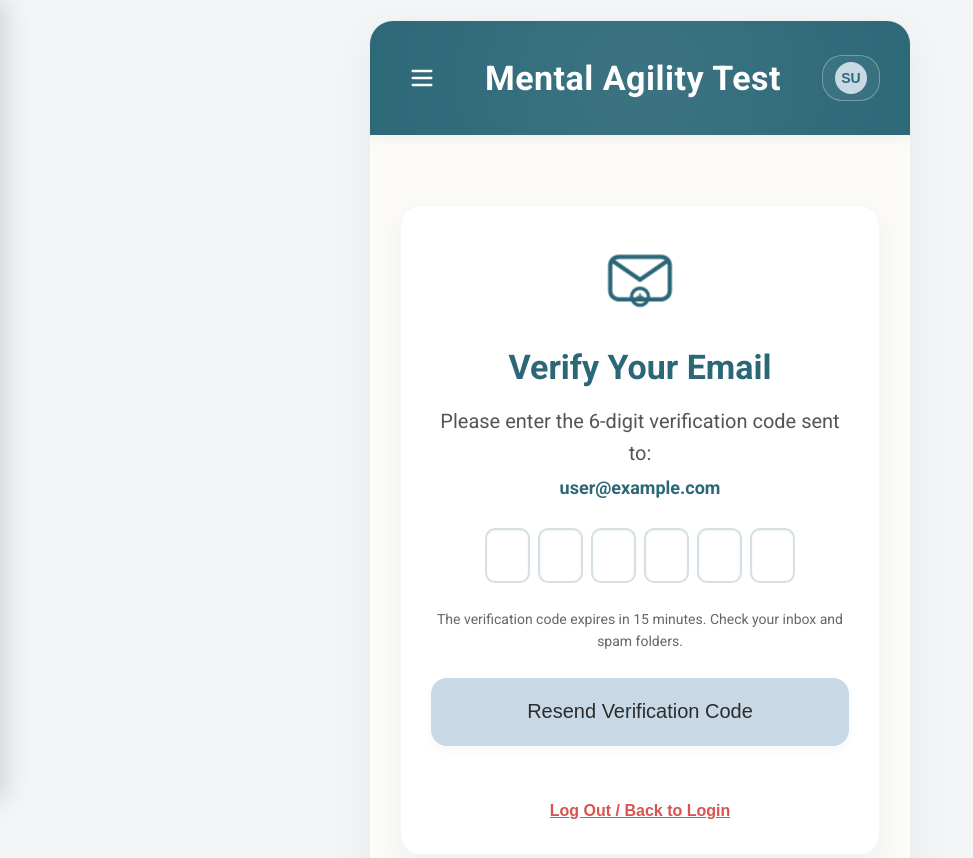
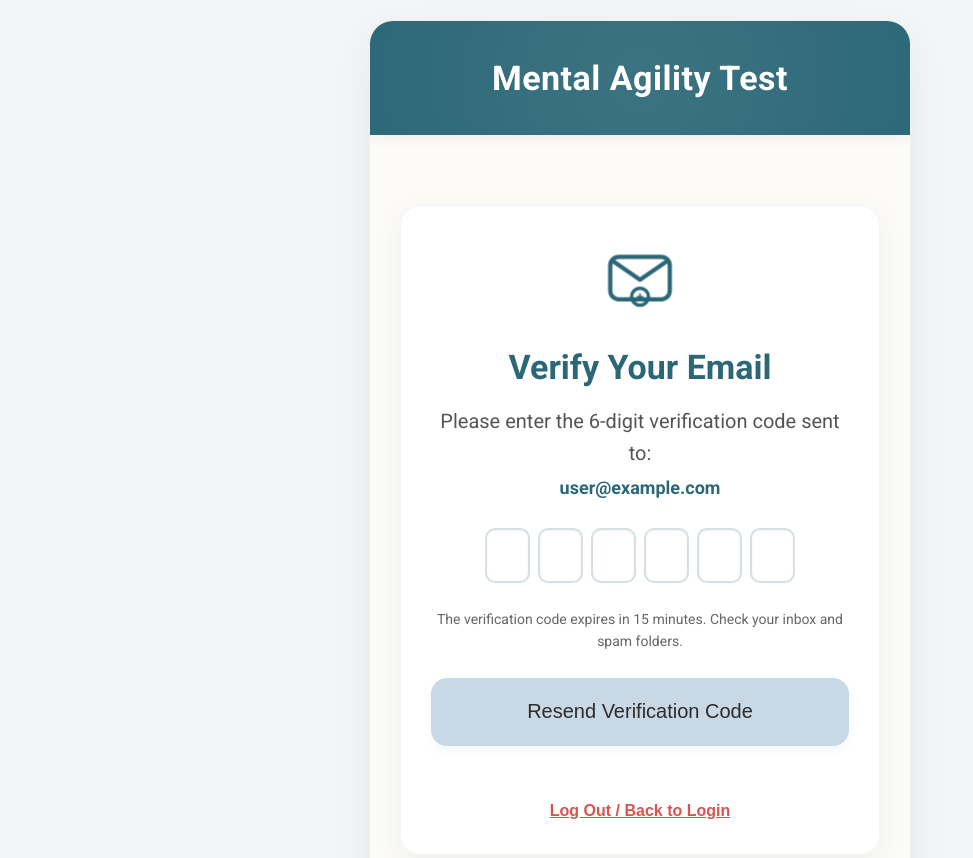
Before and after one commit to Cortex-org-in/MedhaSetu, a React (Vite) app: page /verify-email in a window 1280 px wide. Shown: the top 858 px of the page, without its empty margins (0-973 px from the left). Built offline with nearby package versions, Linux system fonts and the light colour scheme; no server answers; the database is empty; sample sign-in values are in the browser's storage.

Commit message:
Fix LayoutWrapper verification check in App.jsx

```diff
--- a/src/App.jsx
+++ b/src/App.jsx
@@ -44,9 +44,7 @@ function LayoutWrapper({ children }) {
 
   const isAdmin = currentUser && currentUser.email === 'seniorsetu07@gmail.com';
 
-  const isVerified = currentUser && (
-    currentUser.emailVerified || !currentUser.providerData.some(p => p.providerId === 'password')
-  );
+  const isVerified = currentUser && userData && userData.isVerified !== false;
 
   return (
     <div className="app-container" style={{ position: 'relative' }}>
```
